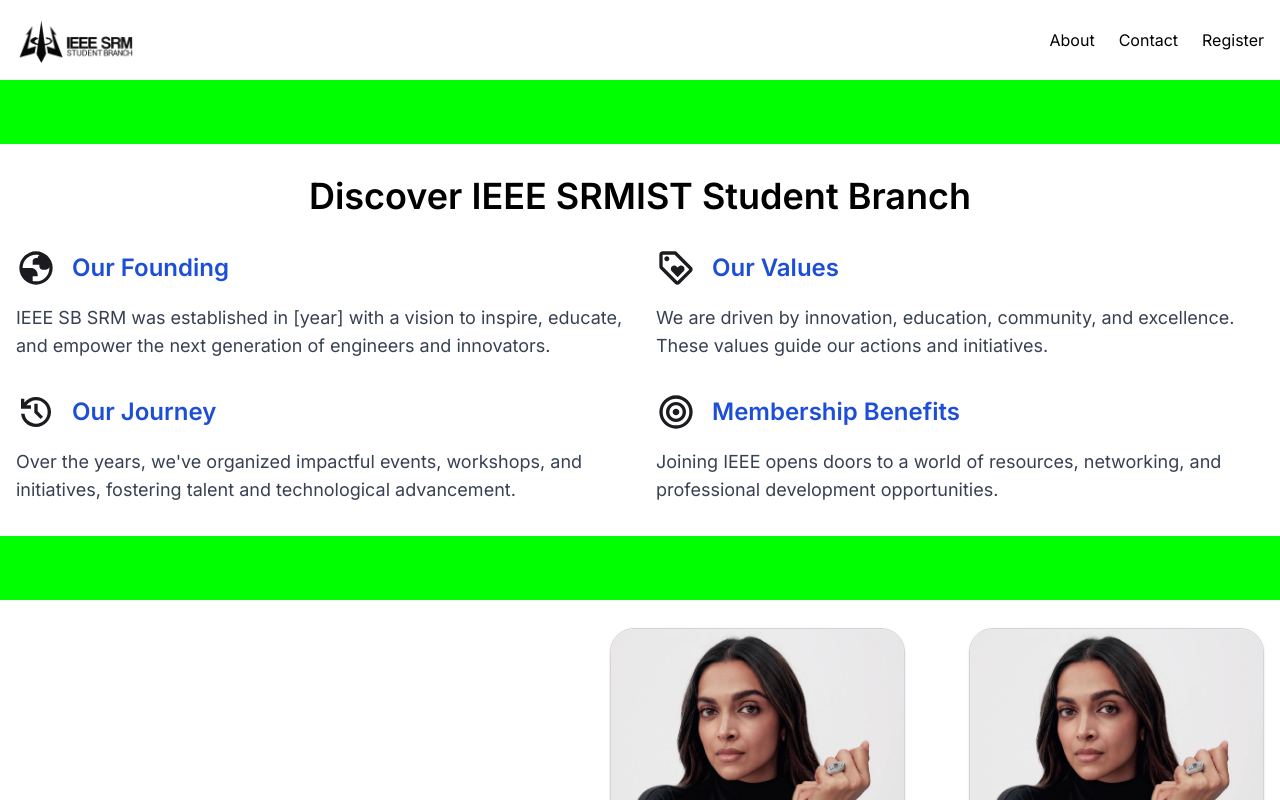
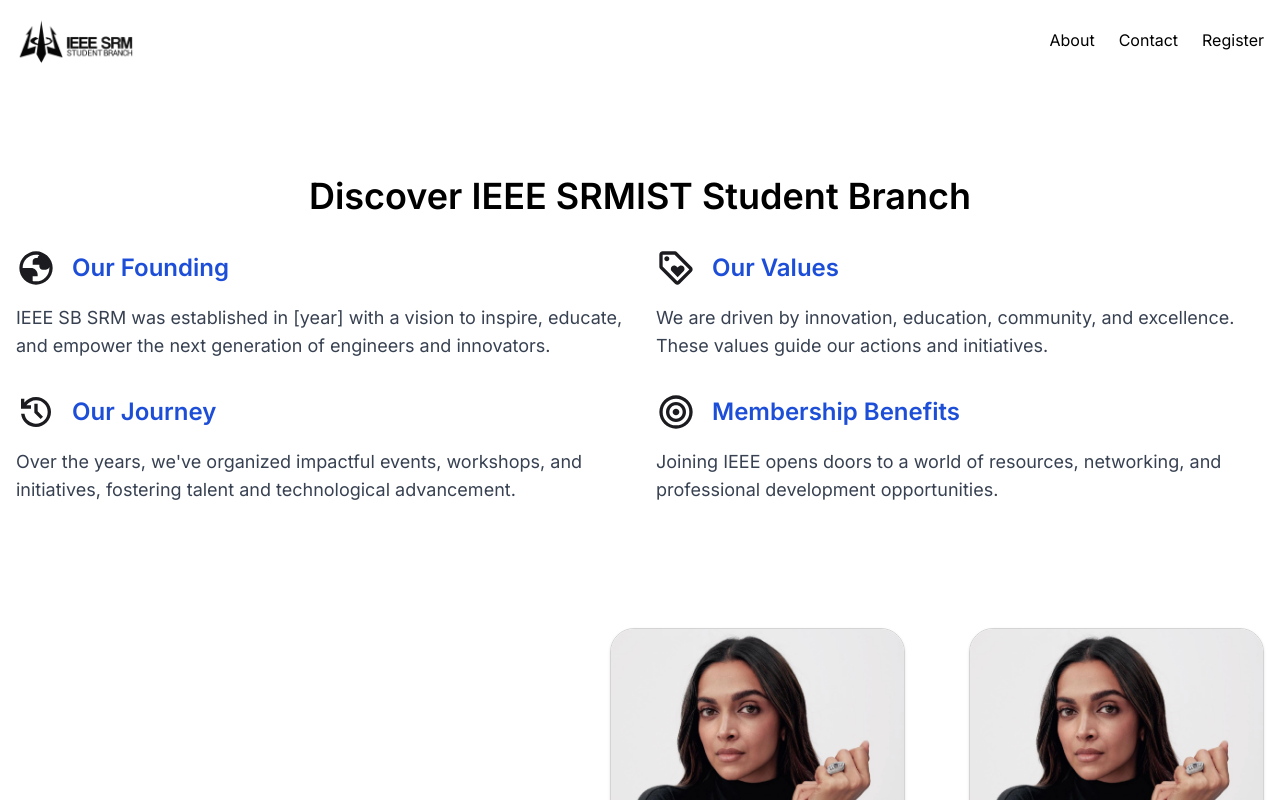
Before and after one commit to AkashSasikumar47/ieee-concepto-webiste, a Next.js app: page / in a window 1280 px wide. Shown: the top 800 px of the page. Built offline with nearby package versions, Linux system fonts and the light colour scheme.

Commit message:
Update globals.css

```diff
--- a/app/globals.css
+++ b/app/globals.css
@@ -4,7 +4,7 @@
 
 :root {
   --foreground-rgb: 0, 0, 0;
-  --background-color: #00FF00;
+  --background-color: #ffffff;
   /* Change background color to green */
   --text-color: #000000;
   /* Black */
@@ -21,9 +21,9 @@
 @media (prefers-color-scheme: dark) {
   :root {
     --foreground-rgb: 255, 255, 255;
-    --background-color: #000000;
+    --background-color: #ffffff;
     /* Change background color to black in dark mode */
-    --text-color: #FFFFFF;
+    --text-color: #000000;
     /* White in dark mode */
   }
 }
```
